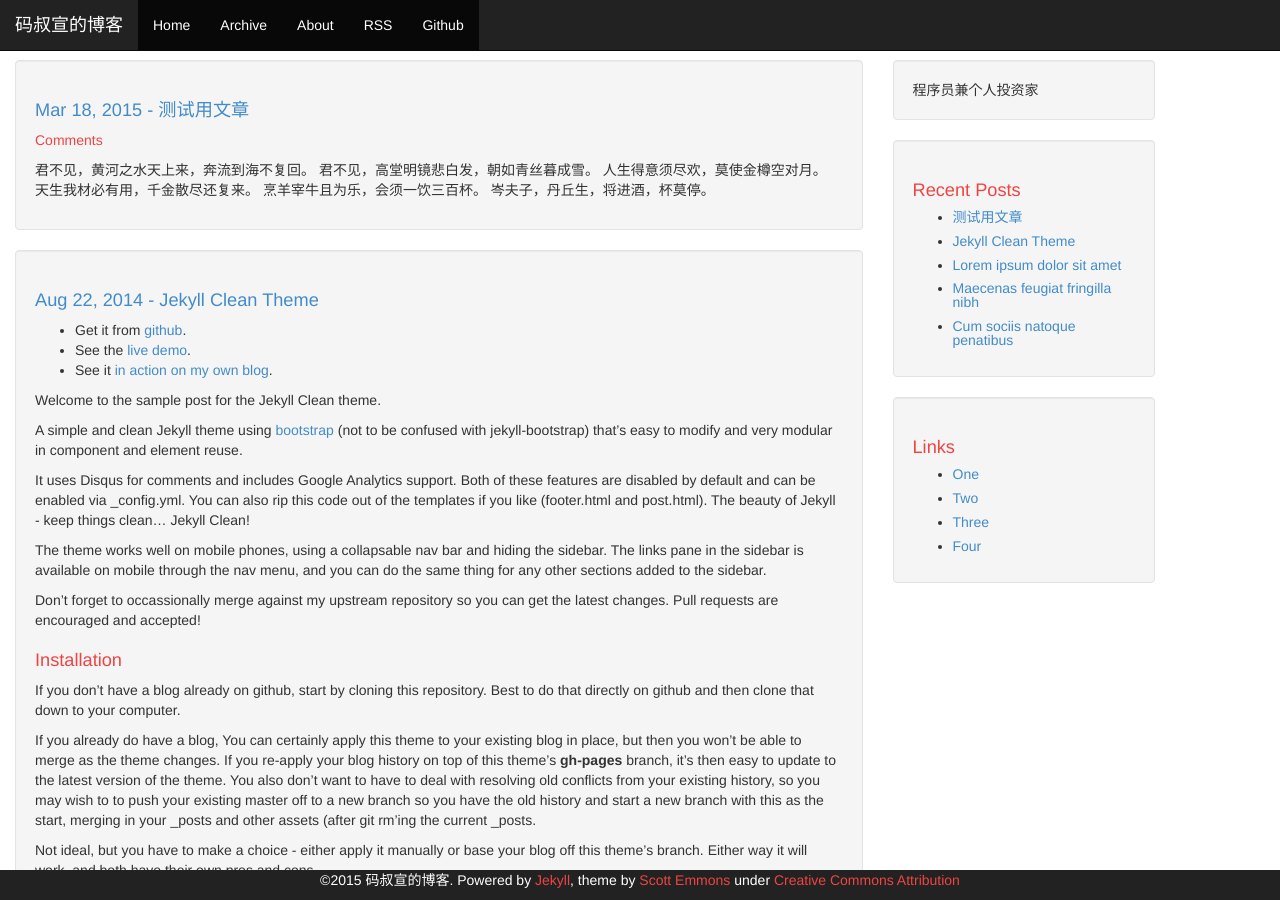
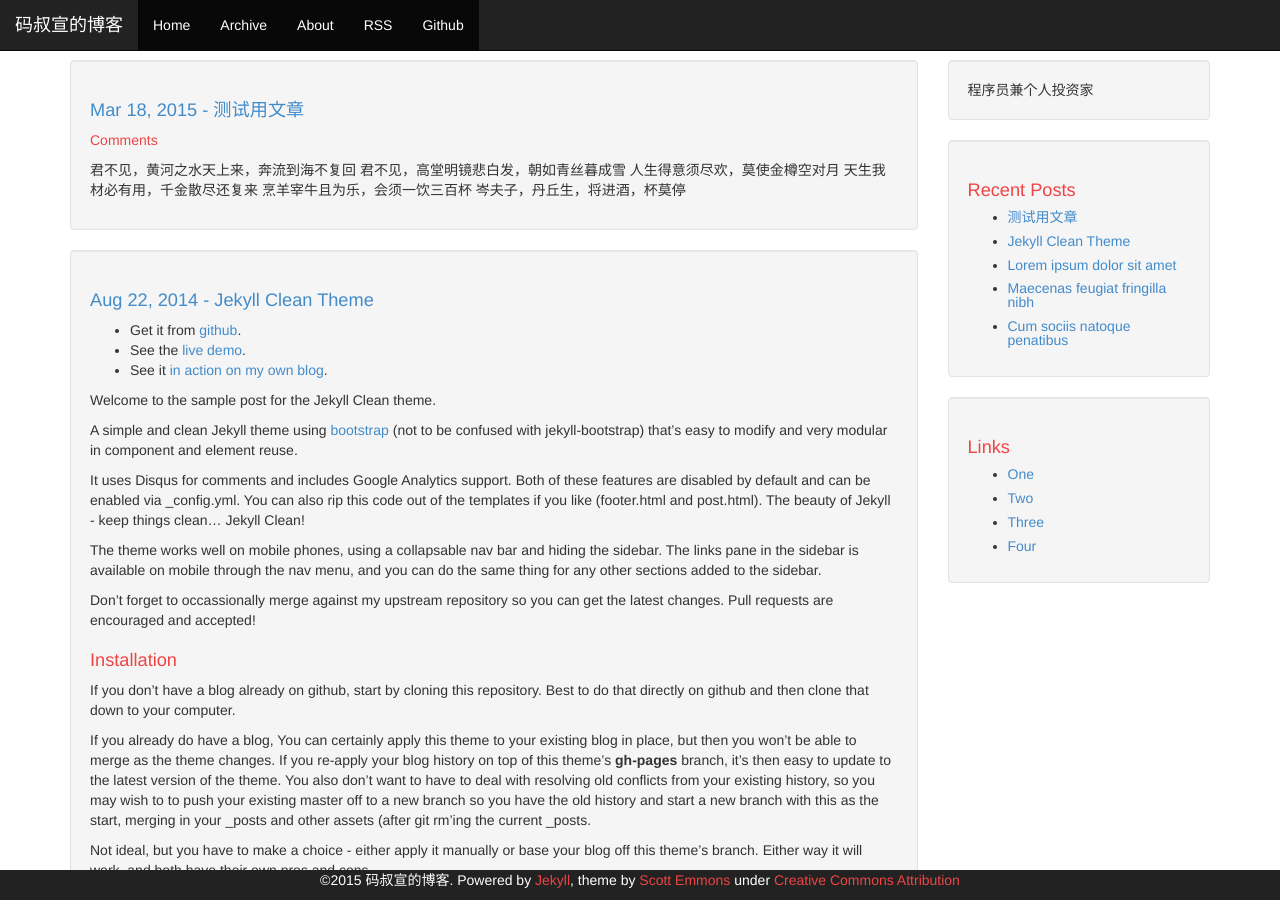
Before and after one commit to xuanrljp/xuanrljp.github.io, a Jekyll site: the page built from index.html, in a window 1280 px wide and 900 px high. Built offline with Jekyll 4.4.1, drawn with Linux system fonts in a browser that asks for light colours; Markdown is read by kramdown in place of the engine named in the settings; the list of posts is cut into pages by our own code; comment, search, counter and statistics services are not loaded.

Commit message:
layout changed

```diff
--- a/_layouts/default.html
+++ b/_layouts/default.html
@@ -1,6 +1,6 @@
 {% include header.html %}
 
-<div class="container container-left">
+<div class="container">
     <div class="row">
         <div class="col-md-9">
             {{ content }}
--- a/_layouts/post.html
+++ b/_layouts/post.html
@@ -1,6 +1,6 @@
 {% include header.html %}
 
-<div class="container container-left">
+<div class="container">
     <div class="row">
 
         <div class="col-md-9">
```
Also changed, not shown: _posts/2015-03-18-My-first-blog-for-test.md (added, +13 -0 lines), _posts/2015-03-18-Vivamus-porttitor-porta-tortor.md (deleted, +0 -13 lines).
